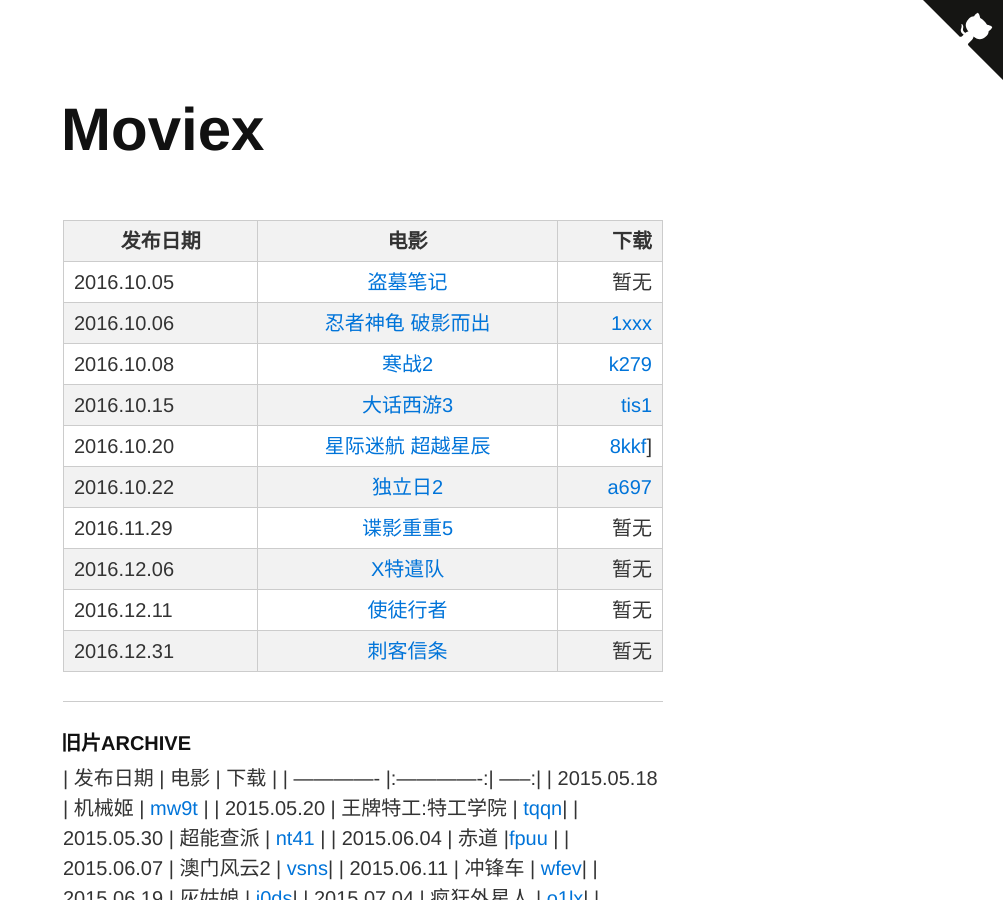
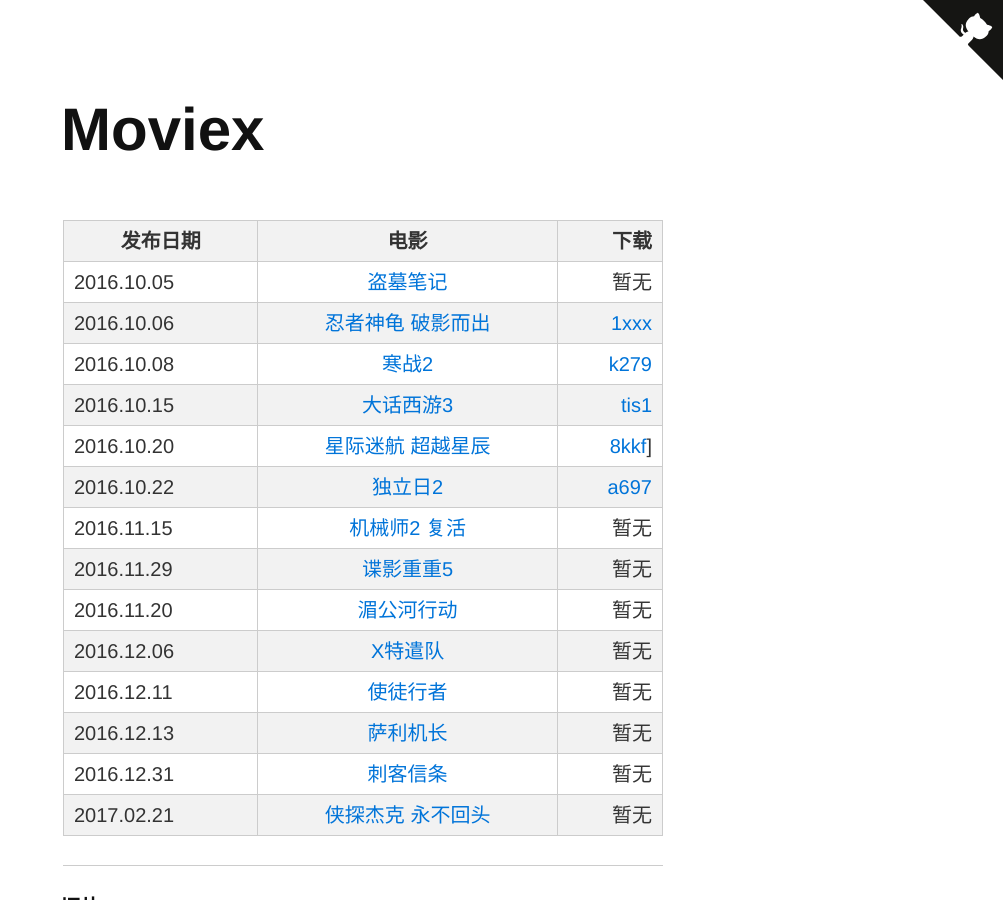
Before and after one commit to creeveliu/moviex.github.io, a Jekyll site: the page built from index.md, in a window 1280 px wide and 900 px high. Shown: the whole window, without its empty margins (277-1280 px from the left). Built offline with Jekyll 4.4.1, drawn with Linux system fonts in a browser that asks for light colours; comment, search, counter and statistics services are not loaded.

Commit message:
更新Base

```diff
--- a/index.md
+++ b/index.md
@@ -10,11 +10,14 @@ layout: default
 | 2016.10.15      | [大话西游3](https://movie.douban.com/subject/26284595/)      | [tis1](https://pan.baidu.com/s/1kUTDNxH) |
 | 2016.10.20      | [星际迷航 超越星辰](https://movie.douban.com/subject/22939161/)      | [8kkf](https://pan.baidu.com/s/1hrJAT3Q)] |
 | 2016.10.22      | [独立日2](https://movie.douban.com/subject/4811813/)      | [a697](https://pan.baidu.com/s/1mik7hhA) |
+| 2016.11.15      | [机械师2 复活](https://movie.douban.com/subject/25825412/)      | 暂无 |
 | 2016.11.29      | [谍影重重5]()      | 暂无 |
+| 2016.11.20      | [湄公河行动](https://movie.douban.com/subject/25815034/)      | 暂无 |
 | 2016.12.06      | [X特遣队]()      | 暂无 |
 | 2016.12.11      | [使徒行者](https://movie.douban.com/subject/26336253/)      | 暂无 |
+| 2016.12.13      | [萨利机长](https://movie.douban.com/subject/26416603/)      | 暂无 |
 | 2016.12.31      | [刺客信条]()      | 暂无 |
-
+| 2017.02.21      | [侠探杰克 永不回头]()      | 暂无 |
 
 ---
 
```
